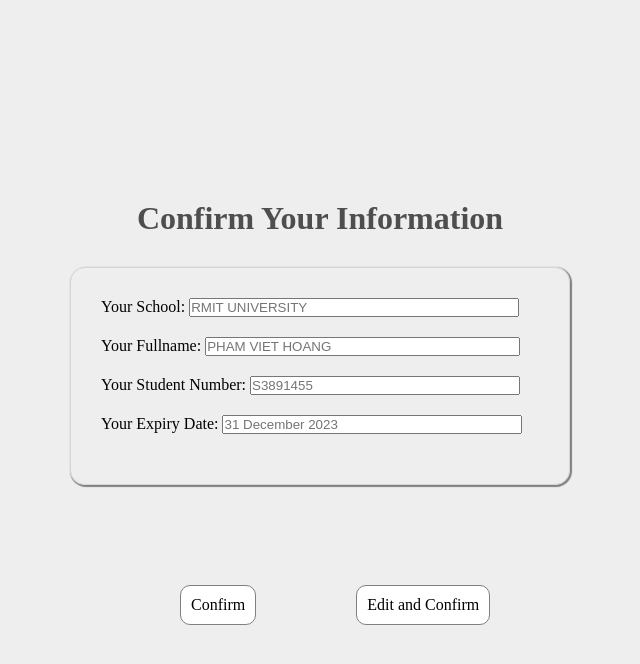
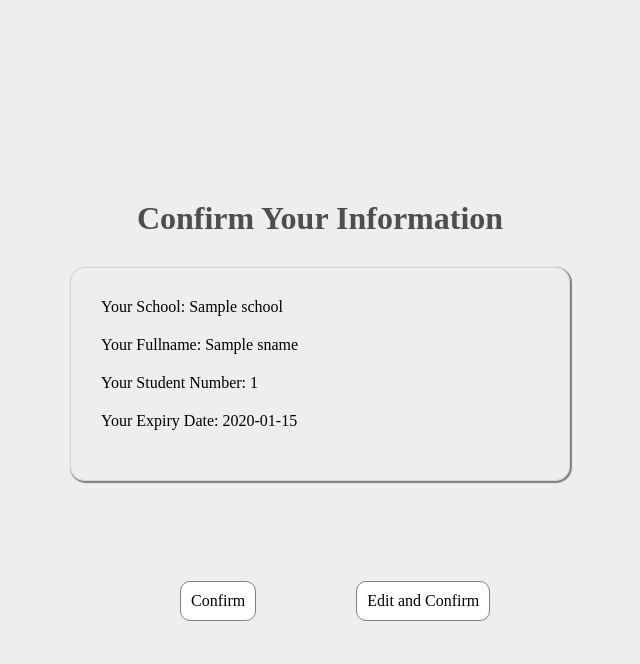
Before and after one commit to TranTuanKiet0110/Face-and-Card-Recognition---ISYS2101, a Flask app: template web test/templates/viewEdit.html in a window 1280 px wide. Shown: the top 664 px of the page, without its empty margins (320-960 px from the left). Run offline with Flask 2, Linux system fonts and the light colour scheme; the template is opened without the code that fills it: most values are stand-ins (such as "Sample title", 1, 10 or a date in 2020).

Commit message:
combinding editAndComfirm.html to main.py

```diff
--- a/web test/templates/viewEdit.html
+++ b/web test/templates/viewEdit.html
@@ -4,7 +4,7 @@
     <meta charset="UTF-8" />
     <meta http-equiv="X-UA-Compatible" content="IE=edge" />
     <meta name="viewport" content="width=device-width, initial-scale=1.0" />
-    <link rel="stylesheet" href="./viewEdit.css" />
+    <link rel="stylesheet" href="{{ url_for('static',filename='styles/viewEdit.css') }}">
     <title>Edit And Confirm</title>
   </head>
   <body>
@@ -14,20 +14,20 @@
       </div>
       <div class="informationBox">
         <div class="inputBox">
-          <label>Your School: </label>
-          <input class="inputDes1" placeholder="RMIT UNIVERSITY" />
+          <label>Your School: {{school}}</label>
+          <!-- <input class="inputDes1" placeholder="RMIT UNIVERSITY" /> -->
         </div>
         <div class="inputBox">
-          <label>Your Fullname: </label>
-          <input class="inputDes2" placeholder="PHAM VIET HOANG" />
+          <label>Your Fullname: {{sname}}</label>
+          <!-- <input class="inputDes2" placeholder="PHAM VIET HOANG" /> -->
         </div>
         <div class="inputBox">
-          <label>Your Student Number: </label>
-          <input class="inputDes3" placeholder="S3891455" />
+          <label>Your Student Number: {{sid}}</label>
+          <!-- <input class="inputDes3" placeholder="S3891455" /> -->
         </div>
         <div class="inputBox">
-          <label>Your Expiry Date: </label>
-          <input class="inputDes4" placeholder="31 December 2023" />
+          <label>Your Expiry Date: {{exdate}}</label>
+          <!-- <input class="inputDes4" placeholder="31 December 2023" /> -->
         </div>
       </div>
     </div>
```
Also changed, not shown: web test/main.py (+6 -2 lines).
